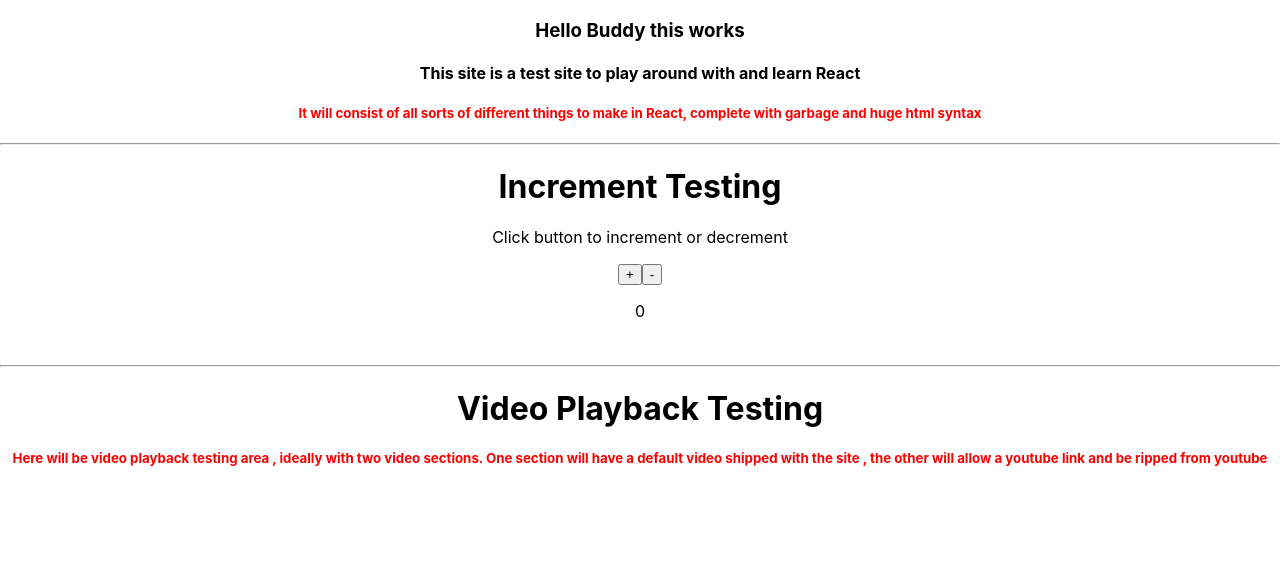
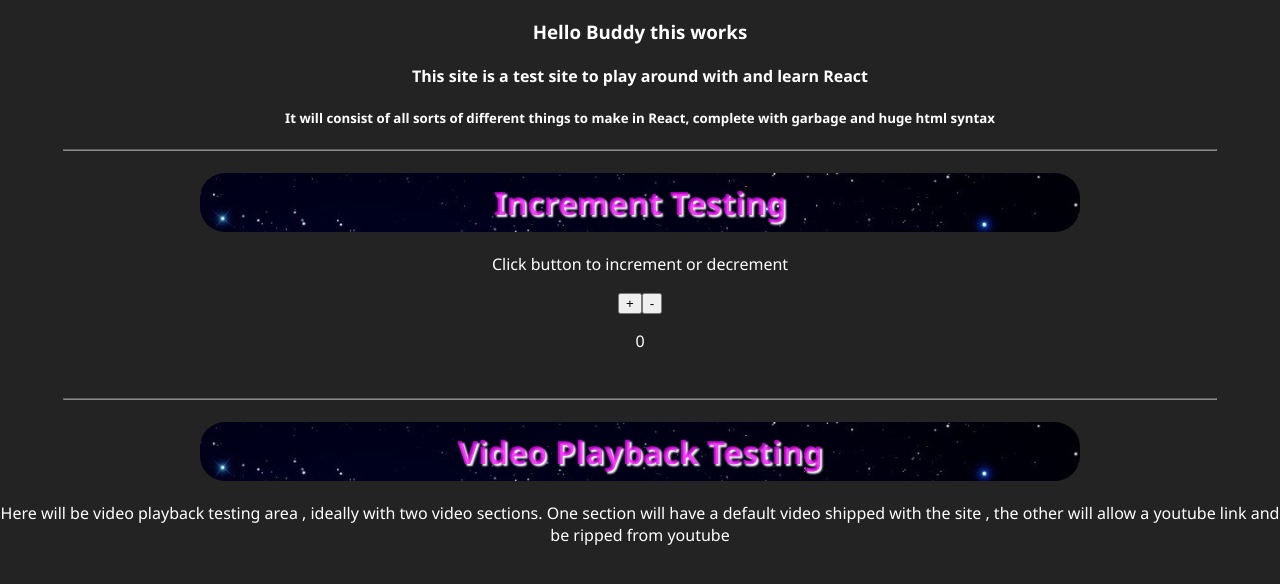
Before and after one commit to Peter-Mascherin/first-react-app, a React (Create React App) app: page / in a window 1280 px wide. Shown: the top 584 px of the page. Built offline with nearby package versions, Linux system fonts and the light colour scheme.

Commit message:
styled site , learned event handle , did increment

```diff
--- a/public/index.html
+++ b/public/index.html
@@ -24,7 +24,7 @@
       work correctly both with client-side routing and a non-root public URL.
       Learn how to configure a non-root public URL by running `npm run build`.
     -->
-    <title>React App</title>
+    <title>My First React App</title>
   </head>
   <body>
     <noscript>You need to enable JavaScript to run this app.</noscript>
--- a/src/App.css
+++ b/src/App.css
@@ -1,10 +1,32 @@
-.App {
+.App,h1 {
   text-align: center;
 
+  color:white;
+
+}
+body
+{
+  background-color: rgb(36, 35, 35);
+}
+h1
+{
+  color: rgba(240, 3, 248, 0.747);
+  text-shadow: 2px 2px 2px #ffffff;
+  background-image: url("images/stars_in_the_sky_twitter_background.jpg");
+  background-size:  100% auto;
+  background-repeat: no-repeat;
+  margin-left: 200px;
+  margin-right: 200px;
+  padding: 8px;
+  border-radius: 25px;
 }
 
-
+hr
+{
+  width: 90%;
+  opacity: 0.5;
+}
 h5
 {
-  color: red;
+
 }
--- a/src/App.js
+++ b/src/App.js
@@ -15,7 +15,7 @@ function App() {
       <p id="thevalue" >0</p><br />
       <hr/>
       <h1>Video Playback Testing</h1>
-      <h5>Here will be video playback testing area , ideally with two video sections. One section will have a default video shipped with the site , the other will allow a youtube link and be ripped from youtube</h5>
+      <p>Here will be video playback testing area , ideally with two video sections. One section will have a default video shipped with the site , the other will allow a youtube link and be ripped from youtube</p>
 
 
     </div>
--- a/src/index.css
+++ b/src/index.css
@@ -1,10 +1,9 @@
 body {
   margin: 0;
-  font-family: -apple-system, BlinkMacSystemFont, 'Segoe UI', 'Roboto', 'Oxygen',
-    'Ubuntu', 'Cantarell', 'Fira Sans', 'Droid Sans', 'Helvetica Neue',
-    sans-serif;
+  font-family: 'Segoe UI';
   -webkit-font-smoothing: antialiased;
   -moz-osx-font-smoothing: grayscale;
+
 }
 
 code {
```
Also changed, not shown: src/images/h1background.jpg (added), src/images/stars_in_the_sky_twitter_background.jpg (added).
